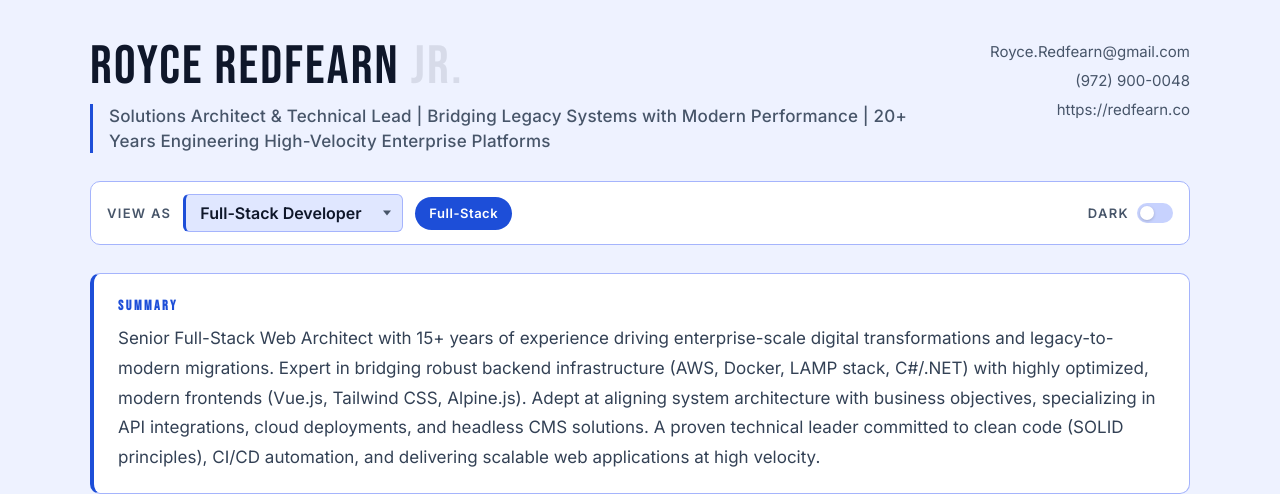
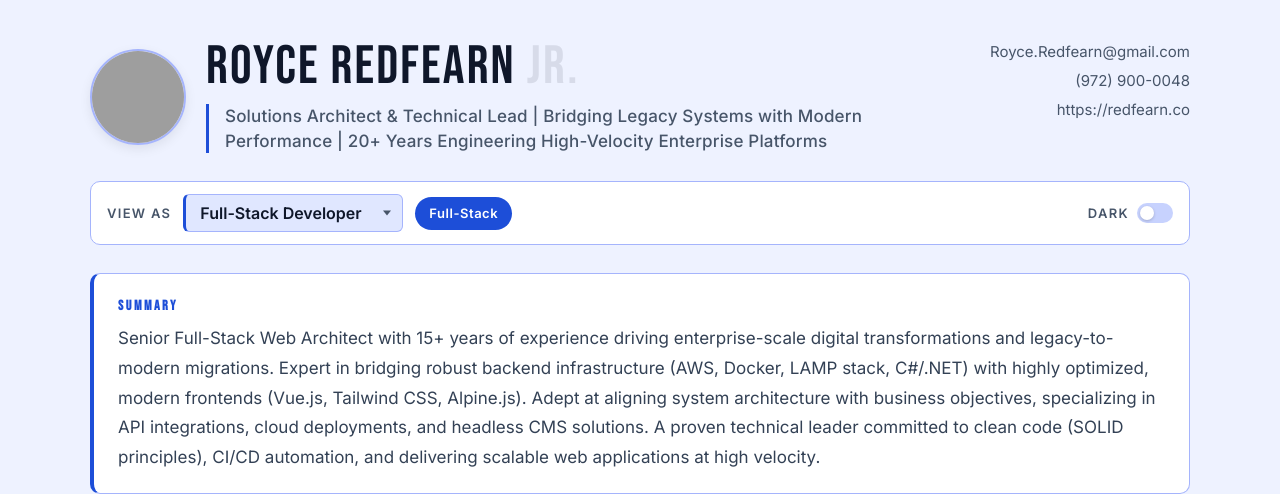
Before and after one commit to royce002/redfearn-resume-json, a PHP site: page / in a window 1280 px wide. Shown: the top 494 px of the page. Run offline with PHP 8.4, Linux system fonts and the light colour scheme; some libraries are stand-ins or nearby versions; grey boxes are pictures that could not be loaded.

Commit message:
Enhance resume functionality with avatar integration and security headers
- Added security headers in index.php to improve site security.
- Integrated dynamic avatar rendering based on persona selection in resume.js.
- Updated index.php to include avatar image in the header section.
- Enhanced CSS styles in resume.css for the new avatar layout and header design.
- Updated JSON data structure in resume.json to include avatar images for each persona.

```diff
--- a/assets/css/resume.css
+++ b/assets/css/resume.css
@@ -243,6 +243,24 @@ body {
   margin-bottom: 28px;
 }
 
+.rc-header-intro {
+  display: flex;
+  align-items: center;
+  gap: 20px;
+  min-width: 0;
+}
+
+.rc-avatar {
+  width: clamp(72px, 8vw, 96px);
+  height: clamp(72px, 8vw, 96px);
+  border-radius: 50%;
+  object-fit: cover;
+  border: 2px solid var(--border);
+  box-shadow: 0 4px 12px rgba(0, 0, 0, 0.08);
+  transition: border-color var(--transition), transform var(--transition);
+  flex-shrink: 0;
+}
+
 @media (min-width: 561px) {
   .rc-header {
     display: grid;
@@ -252,9 +270,13 @@ body {
     width: 100%;
   }
 
+  .rc-header-intro {
+    width: 100%;
+  }
+
   .rc-identity {
     min-width: 0;
-    width: 100%;
+    flex: 1;
     display: flex;
     flex-direction: column;
     align-items: flex-start;
@@ -1031,4 +1053,10 @@ body {
   a[href^="http"]::after {
     content: none !important;
   }
+
+  .rc-skeleton {
+    background: none !important;
+    animation: none !important;
+    border: 1px dashed #ccc !important;
+  }
 }
--- a/assets/js/resume.js
+++ b/assets/js/resume.js
@@ -451,6 +451,10 @@ loadResumeData()
       select.value = persona;
 
       const pData = RESUME.personas[persona] || {};
+      const avatarSrc = pData.image || RESUME.basics.image || "/assets/images/image_738ca0.jpg";
+      const av = document.getElementById("rc-avatar");
+      if (av) av.src = avatarSrc;
+
       document.getElementById("rc-role").textContent = pData.headline || pData.title || RESUME.basics.label || "";
 
       const { name, email, phone, url } = RESUME.basics;
--- a/config/render.php
+++ b/config/render.php
@@ -403,6 +403,16 @@ function rc_person_json_ld(array $resume, string $persona, string $canonicalUrl)
         return is_string($x) && $x !== '';
     }));
 
+    $imagePath = (string) ($p['image'] ?? $basics['image'] ?? '');
+    $siteBase = defined('RC_BASE_URL') ? rtrim((string) RC_BASE_URL, '/') : rtrim((string) preg_replace('/\?.*/', '', $canonicalUrl), '/');
+    if ($imagePath !== '' && preg_match('#^https?://#i', $imagePath)) {
+        $imageAbsolute = $imagePath;
+    } elseif ($imagePath !== '') {
+        $imageAbsolute = $siteBase . '/' . ltrim($imagePath, '/');
+    } else {
+        $imageAbsolute = null;
+    }
+
     $knowsAbout = [];
     $skills = $resume['skills'] ?? [];
     if (is_array($skills)) {
@@ -452,6 +462,7 @@ function rc_person_json_ld(array $resume, string $persona, string $canonicalUrl)
         '@context' => 'https://schema.org',
         '@type' => 'Person',
         'name' => $name,
+        'image' => $imageAbsolute,
         'url' => $canonicalUrl,
         'email' => $email !== '' ? 'mailto:' . $email : null,
         'telephone' => $phone !== '' ? $phone : null,
@@ -469,7 +480,7 @@ function rc_person_json_ld(array $resume, string $persona, string $canonicalUrl)
         'sameAs' => $sameAs !== [] ? $sameAs : null,
     ];
     if ($url !== '') {
-        $schema['mainEntityOfPage'] = ['@type' => 'WebPage', '@id' => $canonicalUrl];
+        $schema['mainEntityOfPage'] = ['@type' => 'ProfilePage', '@id' => $canonicalUrl];
     }
 
     return array_filter(
--- a/data/resume.json
+++ b/data/resume.json
@@ -1,6 +1,7 @@
 {
   "basics": {
     "name": "Royce Redfearn Jr.",
+    "image": "/assets/images/image_738ca0.jpg",
     "label": "Senior Web Architect & Technical Project Lead",
     "email": "Royce.Redfearn@gmail.com",
     "phone": "(972) 900-0048",
@@ -9,6 +10,7 @@
   },
   "personas": {
     "fullstack": {
+      "image": "/assets/images/image_738ca0.jpg",
       "title": "Senior Full-Stack Architect & Technical Lead",
       "headline": "Solutions Architect & Technical Lead | Bridging Legacy Systems with Modern Performance | 20+ Years Engineering High-Velocity Enterprise Platforms",
       "summary": "Senior Full-Stack Web Architect with 15+ years of experience driving enterprise-scale digital transformations and legacy-to-modern migrations. Expert in bridging robust backend infrastructure (AWS, Docker, LAMP stack, C#/.NET) with highly optimized, modern frontends (Vue.js, Tailwind CSS, Alpine.js). Adept at aligning system architecture with business objectives, specializing in API integrations, cloud deployments, and headless CMS solutions. A proven technical leader committed to clean code (SOLID principles), CI/CD automation, and delivering scalable web applications at high velocity.",
@@ -18,6 +20,7 @@
       "ogColor": "1d4ed8"
     },
     "frontend": {
+      "image": "/assets/images/image_738ca0.jpg",
       "title": "Senior Front-End Architect & UI Engineer",
       "headline": "Senior Frontend Architect & UI Engineer | Crafting Sub-Second, Accessible Interfaces | Expert in Atomic Design, Fluid Typography & Modern Web Performance",
       "summary": "Senior Front-End Architect and UI/UX Engineer specializing in crafting high-performance, accessible (WCAG), and scalable user interfaces. Expert in modern JavaScript frameworks (Vue.js, React), utility-first CSS (Tailwind), and Atomic Design methodologies. Proven track record of spearheading enterprise framework adoption, engineering fluid typography engines, and optimizing Core Web Vitals. Master of modern build tools (Vite, Webpack) and headless WordPress (ACF-JSON, Timber/Twig) integrations, transforming complex state management into seamless, mobile-first user experiences.",
@@ -27,6 +30,7 @@
       "ogColor": "c2410c"
     },
     "backend": {
+      "image": "/assets/images/image_738ca0.jpg",
       "title": "Senior Back-End Engineer & Infrastructure Specialist",
       "headline": "Senior Systems Architect & Infrastructure Lead | Engineering Secure API Ecosystems & Scalable Data Pipelines | Hardening Enterprise Stacks for Maximum Uptime",
       "summary": "Senior Back-End Engineer and Infrastructure Architect focused on designing secure, scalable data systems and server environments. Deep expertise in Object-Oriented Programming (OOP), PHP 8.4+, C# / ASP.NET, and complex MySQL/MariaDB optimization. Specialized in developing robust RESTful APIs and microservices for medical (HIPAA-compliant environments), government, and enterprise sectors. Highly proficient in cloud architecture (AWS, Azure), Docker containerization, Nginx load balancing, and rigorous server hardening against modern web vulnerabilities.",
@@ -36,6 +40,7 @@
       "ogColor": "6d28d9"
     },
     "pm": {
+      "image": "/assets/images/image_738ca0.jpg",
       "title": "Technical Project Lead & Agile Manager",
       "headline": "Technical Project Lead & Agile Mentor | Accelerating Team Velocity & SDLC Efficiency | Specializing in Ground-Up Platform Consolidations & Strategic Execution",
       "summary": "Technical Project Lead and Interim Scrum Master acting as a 'player-coach' to stabilize operations, remove blockers, and dramatically accelerate team velocity. Leveraging 15+ years of Software Development Life Cycle (SDLC) experience, I translate complex business requirements into actionable technical scopes. Expert in Agile methodologies, Kanban/Gantt tracking, and cross-functional leadership. Proven ability to establish enterprise coding standards, manage stakeholder expectations, and drive the successful, on-time delivery of both rapid-deployment sites and complex enterprise platforms.",
@@ -45,6 +50,7 @@
       "ogColor": "0f766e"
     },
     "seo": {
+      "image": "/assets/images/image_738ca0.jpg",
       "title": "Technical SEO & Growth Architecture Specialist",
       "headline": "Technical SEO & Growth Architect | Engineering Organic Traffic Engines | Optimizing Core Web Vitals to Reverse Paid Acquisition Reliance",
       "summary": "Technical SEO Specialist and Growth Engineer focused on bridging the gap between advanced web architecture and aggressive organic traffic scaling. Expert in Core Web Vitals optimization, programmatic SEO, and granular user journey tracking (GTM, GA4). I engineer automated asset optimization pipelines (WebP, S3) and complex Schema.org (JSON-LD) architectures to drastically improve search engine rankings and Conversion Rate Optimization (CRO). Proven history of reversing paid acquisition reliance by executing high-ROI, data-driven organic growth strategies.",
--- a/index.php
+++ b/index.php
@@ -1,5 +1,18 @@
 <?php
 declare(strict_types=1);
+
+header('X-Frame-Options: DENY');
+header('X-Content-Type-Options: nosniff');
+header('Referrer-Policy: strict-origin-when-cross-origin');
+header(
+    "Content-Security-Policy: default-src 'self'; "
+    . "script-src 'self' 'unsafe-inline' https://www.googletagmanager.com https://cdn.logr-in.com https://embed.tawk.to https://*.tawk.to; "
+    . "style-src 'self' 'unsafe-inline' https://fonts.googleapis.com; "
+    . "font-src 'self' https://fonts.gstatic.com; "
+    . "img-src 'self' data: https://assets.redfearn.co https://placehold.co; "
+    . "connect-src 'self' wss: https:; "
+    . "frame-src https://embed.tawk.to https://*.tawk.to;"
+);
 
 require_once __DIR__ . '/config/personas.php';
 require_once __DIR__ . '/config/render.php';
@@ -45,6 +58,10 @@ $p_meta = $initial_resume !== null && isset($initial_resume['personas'][$active_
     : [];
 $og_title = 'Royce Redfearn Jr. — ' . (string) ($p_meta['title'] ?? 'Resume');
 $og_desc = (string) ($p_meta['metaDescription'] ?? '');
+
+$avatar_url = $initial_resume !== null
+    ? (string) ($p_meta['image'] ?? $initial_resume['basics']['image'] ?? '/assets/images/image_738ca0.jpg')
+    : '/assets/images/image_738ca0.jpg';
 
 $dark_initial = false;
 if (isset($_COOKIE['rc_dark']) && $_COOKIE['rc_dark'] === '1') {
@@ -106,6 +123,7 @@ $critical_css = is_readable($critical_css_path) ? file_get_contents($critical_cs
 
     <link rel="preconnect" href="https://fonts.googleapis.com" />
     <link rel="preconnect" href="https://fonts.gstatic.com" crossorigin />
+    <link rel="preconnect" href="https://assets.redfearn.co" crossorigin />
     <link
       href="https://fonts.googleapis.com/css2?family=Inter:wght@400;500;600&family=Bebas+Neue&display=swap"
       rel="stylesheet"
@@ -133,9 +151,20 @@ $critical_css = is_readable($critical_css_path) ? file_get_contents($critical_cs
          data-hydrated="true">
 
       <header class="rc-header">
-        <div class="rc-identity">
-          <h1 id="rc-name"><?php echo rc_render_name_html((string) ($initial_resume['basics']['name'] ?? '')); ?></h1>
-          <p class="rc-role" id="rc-role"><?php echo rc_esc(rc_persona_headline($initial_resume, $active_persona)); ?></p>
+        <div class="rc-header-intro">
+          <img
+            src="<?php echo rc_esc($avatar_url); ?>"
+            alt="<?php echo rc_esc((string) ($initial_resume['basics']['name'] ?? '')); ?>"
+            id="rc-avatar"
+            class="rc-avatar"
+            width="96"
+            height="96"
+            fetchpriority="high"
+          />
+          <div class="rc-identity">
+            <h1 id="rc-name"><?php echo rc_render_name_html((string) ($initial_resume['basics']['name'] ?? '')); ?></h1>
+            <p class="rc-role" id="rc-role"><?php echo rc_esc(rc_persona_headline($initial_resume, $active_persona)); ?></p>
+          </div>
         </div>
         <div class="rc-contact" id="rc-contact">
           <?php
```
